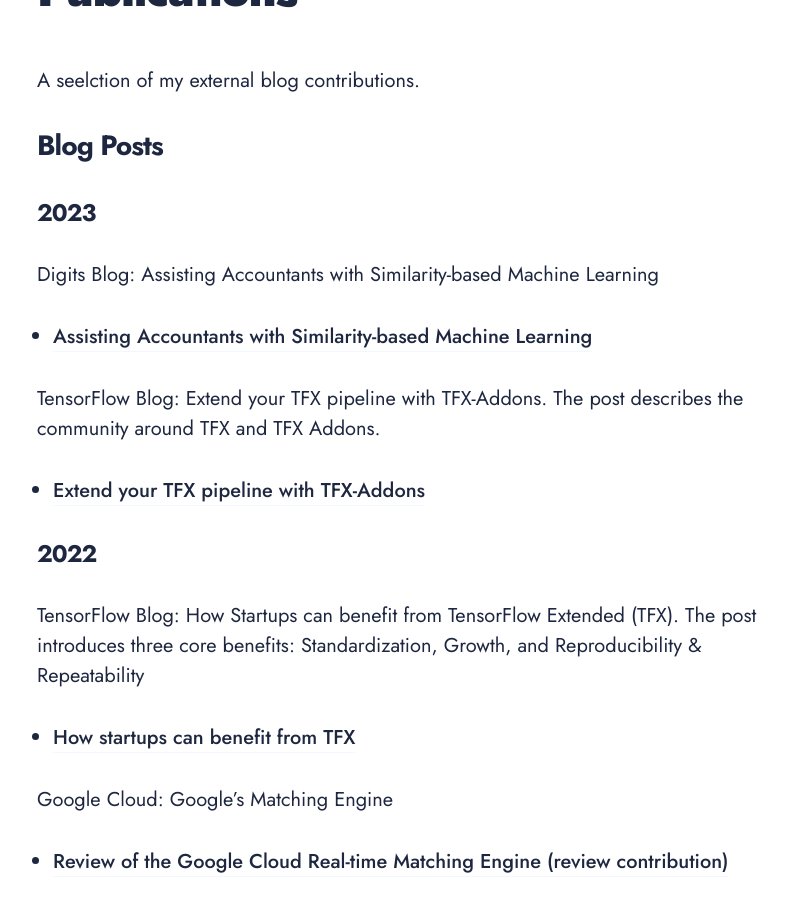
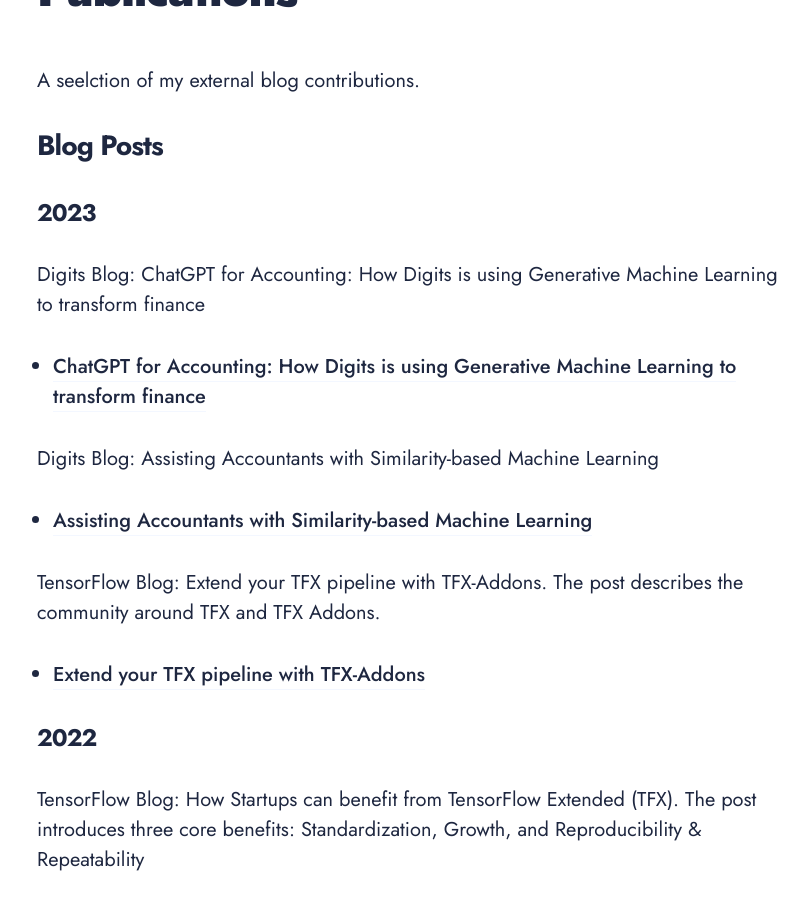
Before and after one commit to hanneshapke/hanneshapke.github.io, a Jekyll site: the page built from _pages/blogs.md, in a window 1280 px wide and 900 px high, scrolled down 828 px. Shown: the whole window, without its empty margins (223-1031 px from the left). Built offline with Jekyll 4.4.1, drawn with Linux system fonts in a browser that asks for light colours; nearby versions of some CDN libraries.

Commit message:
Added latest Digits blog post

```diff
--- a/_pages/blogs.md
+++ b/_pages/blogs.md
@@ -10,6 +10,9 @@
 ## Blog Posts
 
 ### 2023
+
+Digits Blog: ChatGPT for Accounting: How Digits is using Generative Machine Learning to transform finance
+* [ChatGPT for Accounting: How Digits is using Generative Machine Learning to transform finance](https://digits.com/developer/posts/assisting-accountants-with-generative-machine-learning/)
 
 Digits Blog: Assisting Accountants with Similarity-based Machine Learning
 * [Assisting Accountants with Similarity-based Machine Learning](https://digits.com/developer/posts/assisting-accountants-with-similarity-based-machine-learning/)
```
